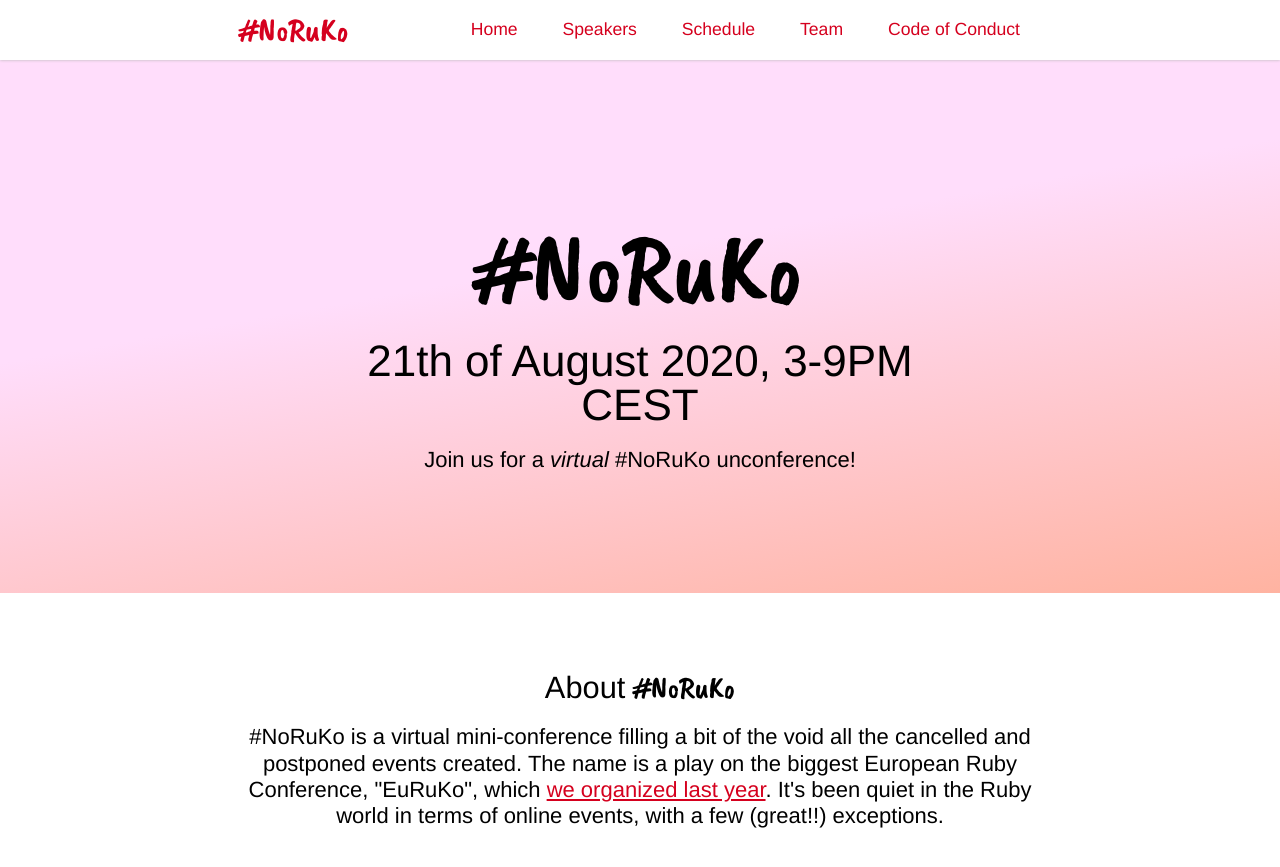
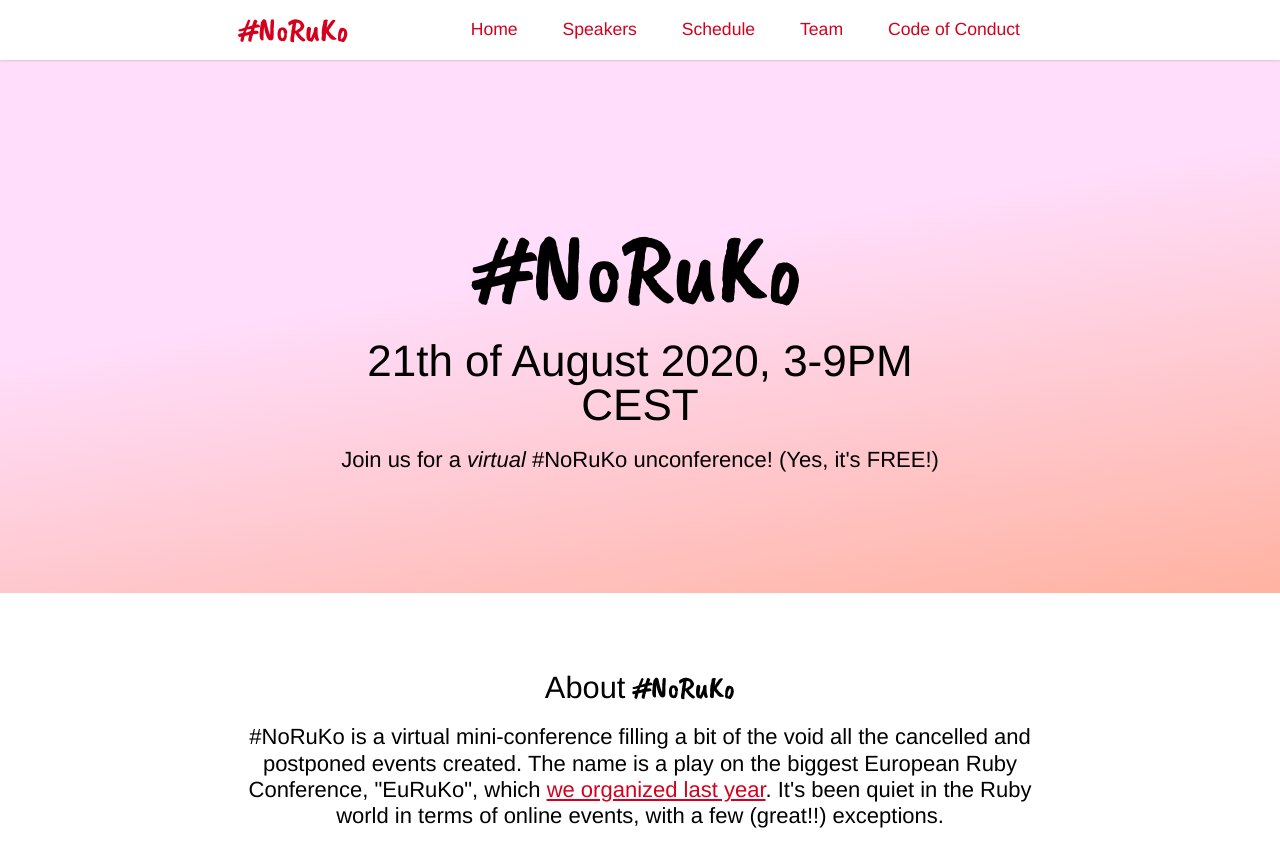
Before and after one commit to rubynl/noruko.org, a Jekyll site: the page built from index.html, in a window 1280 px wide and 900 px high. Shown: the top 867 px of the window. Built offline with Jekyll 4.4.1, drawn with Linux system fonts in a browser that asks for light colours.

Commit message:
The event is now free of charge

```diff
--- a/index.html
+++ b/index.html
@@ -8,7 +8,8 @@ layout: default
       <div>
         <h1>#NoRuKo</h1>
         <p class="date">21th of August 2020, 3-9PM CEST</p>
-        <p class="description">Join us for a <em>virtual</em> #NoRuKo unconference!</p>
+        <p class="description">Join us for a <em>virtual</em> #NoRuKo unconference! (Yes, it's FREE!)</p>
+
         <!-- <div class="video"> -->
         <!--   Insert video HTML here -->
         <!-- </div> -->
```
